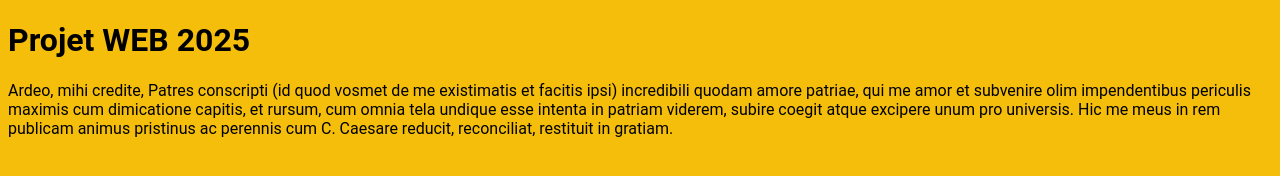
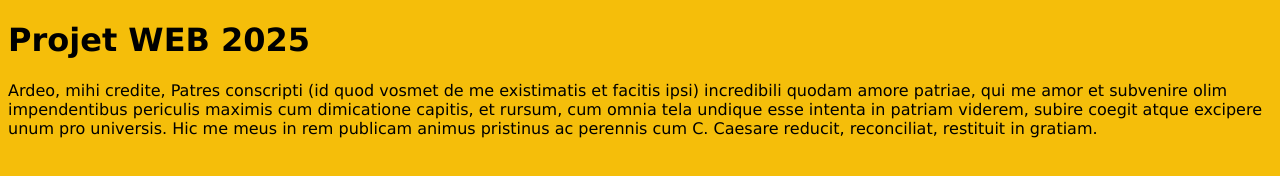
Before and after one commit to Osmanistos/EGL_2025_JUIN, a plain HTML site: page index.html in a window 1280 px wide. Drawn offline with Linux system fonts and the light colour scheme.

Commit message:
Changer la police du body en Verdana

```diff
--- a/css/style.css
+++ b/css/style.css
@@ -2,6 +2,6 @@
 
 body {
     background-color: rgb(245, 190, 10);
-    font-family: 'Roboto', sans-serif;
+    font-family: 'Verdana', sans-serif;
     /* font-family: 'Lora', serif; */
 }
```
